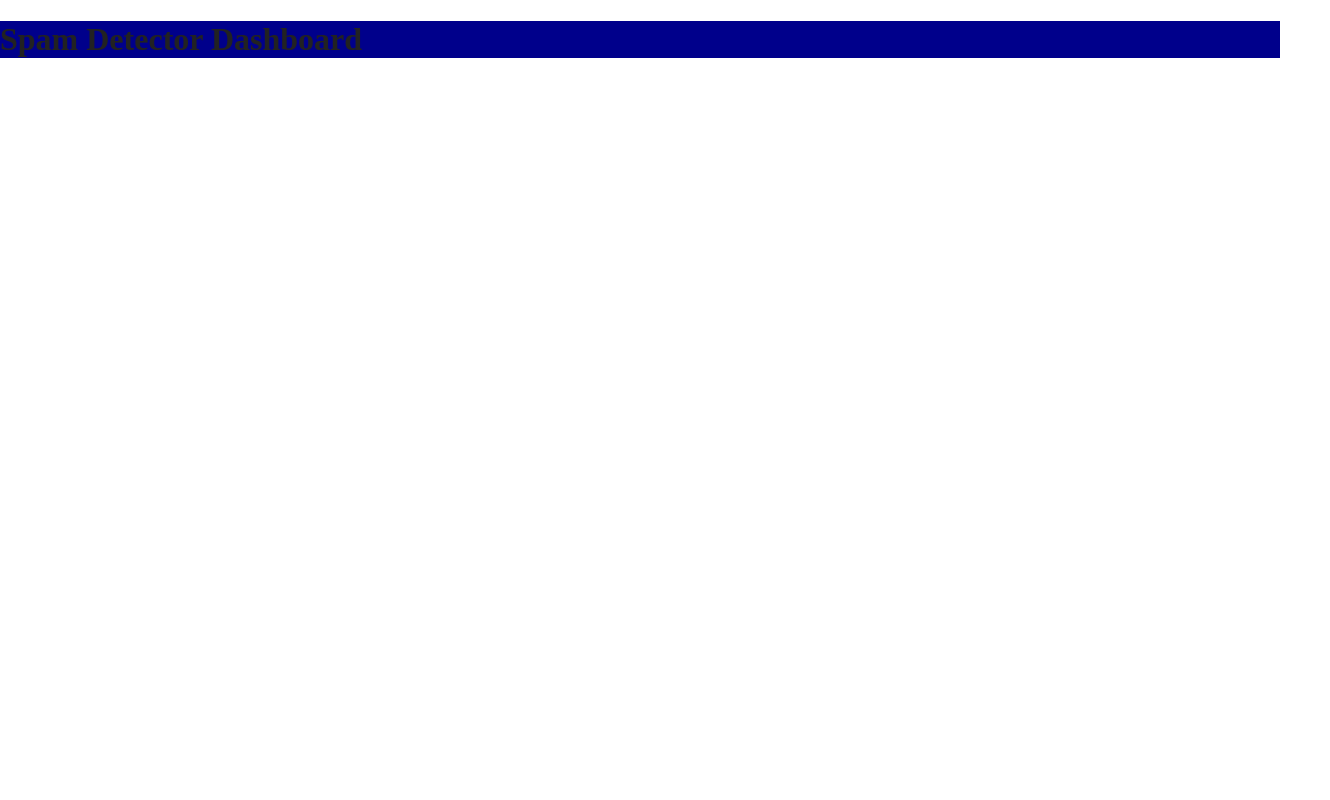
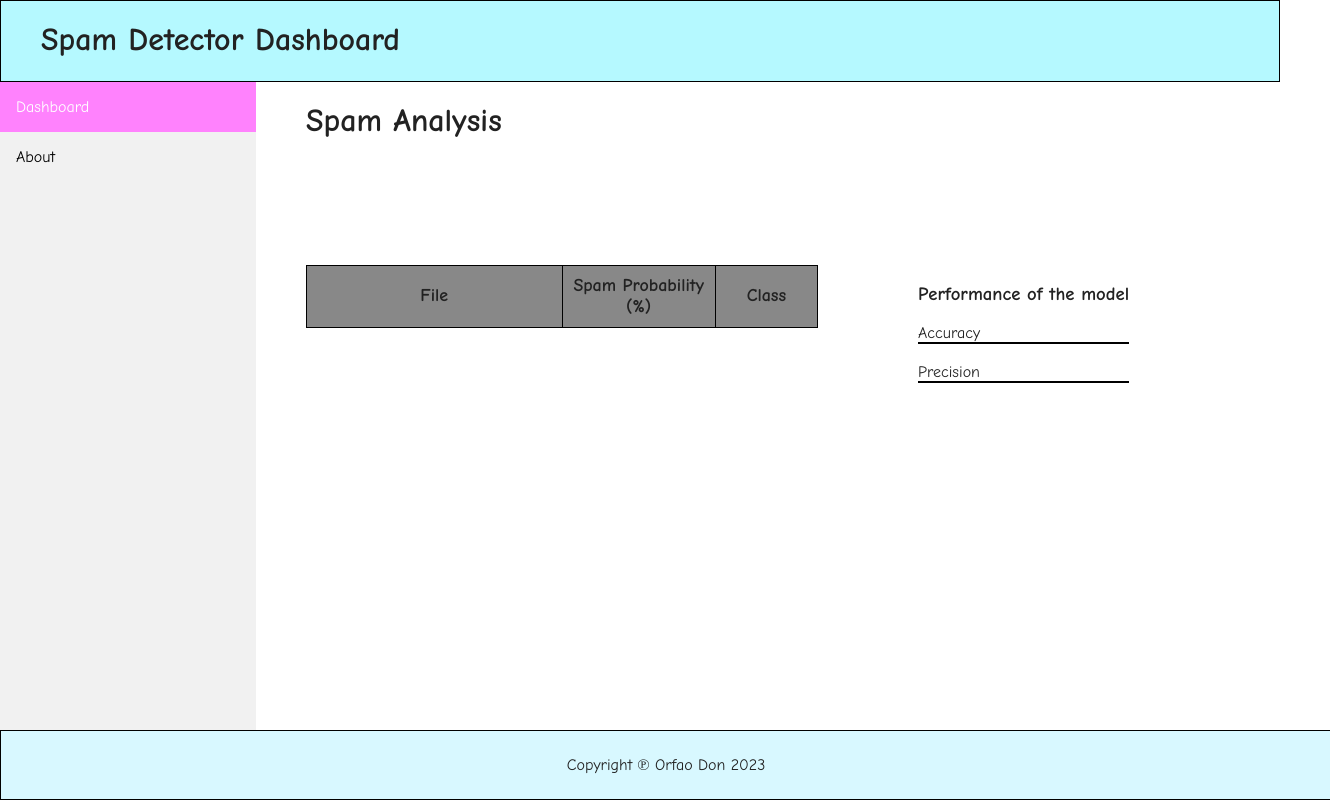
Before and after one commit to oadam03/orfao-don, a website built with Parcel: page SpamDetectorClient/index.html in a window 1280 px wide. Shown: the whole page, 1330 px wide, since content can reach past the window. Built offline with nearby package versions, Linux system fonts and the light colour scheme; files whose address does not match are found by name.

Commit message:
Updating Files

```diff
--- a/SpamDetectorClient/css/main.css
+++ b/SpamDetectorClient/css/main.css
@@ -254,14 +254,143 @@ textarea {
   }
 }
 
+body{
+  font-family: "Comic Sans MS";
+  overflow-x: hidden;
+}
+
 #banner{
-  background-color: darkblue;
+  background-color: #B5F9FF;
+  border: solid black 1px;
+  top:0;
 }
 
 #body{
-  background-color: orange;
+  display: flex;
+  align-items: stretch;
+  flex-grow: 1;
+}
+
+.sidebar {
+  margin: 0;
+  padding: 0;
+  width: 20%;
+  background-color: #f1f1f1;
+  position: fixed;
+  height: 100%;
+  overflow: auto;
+}
+
+.sidebar a {
+  display: block;
+  color: black;
+  padding: 16px;
+  text-decoration: none;
+}
+
+.sidebar a.active {
+  background-color: #FF82FD;
+  color: white;
+}
+
+.sidebar a:hover:not(.active) {
+  background-color: #D8F8FF;
+  color: white;
+}
+
+div.content{
+  margin-left: 20%;
 }
 
 #footer{
-  background-color: red;
+  background-color: #D8F8FF;
+  position: fixed;
+  left: 0;
+  bottom: 0;
+  width:100%;
+  padding: 25px;
+  border: solid black 1px;
+  text-align: center;
 }
+
+#chart{
+  border-collapse: collapse;
+}
+
+th{
+  border: solid 1px black;
+  background-color: #888888;
+  padding: 10px;
+  font-size: 18px;
+}
+
+tr:nth-child(2n+1){
+  background-color: lightgrey;
+}
+
+td{
+  border: solid 1px grey;
+}
+
+.filenameheader{
+  width: 50%;
+}
+
+.spamprobheader{
+  width: 30%
+}
+
+.classheader{
+  width: 20%
+}
+
+.info{
+  margin-top: 125px;
+  margin-left: 50px;
+  width: 100%;
+  display: flex;
+  align-items: stretch;
+  flex-grow: 1;
+}
+
+.left {
+  width:100%;
+  display: inline-block;
+  height: 400px;
+  overflow-y: scroll;
+}
+
+.right{
+  width:100%;
+  display: inline-block;
+  position: relative;
+}
+
+#performance{
+  position: absolute;
+  top: 0;
+  left: 100px;
+}
+
+#accuracy{
+  border: solid black 1px;
+  background-color: white;
+}
+
+#precision{
+  border: solid black 1px;
+  background-color: white;
+}
+
+.title{
+  width: 100%;
+  margin-left: 50px;
+}
+
+.about{
+  margin: 40px;
+}
+
+#banner h1{
+  margin-left: 40px;
+}
--- a/SpamDetectorClient/index.html
+++ b/SpamDetectorClient/index.html
@@ -23,17 +23,45 @@
 </head>
 
 <body>
-
   <!-- Add your site or application content here -->
   <main>
     <div id="banner">
       <h1>Spam Detector Dashboard</h1>
     </div>
-    <div id="body">
+      <div class="sidebar">
+        <a class="active" href="index.html">Dashboard</a>
+        <a href="about.html">About</a>
+      </div>
+      <div class="content">
+        <div class="title">
+          <h1>Spam Analysis</h1>
+        </div>
+        <div class="info">
+          <div class="left">
+            <table id="chart">
+              <tr>
+                <th class="filenameheader">File</th>
+                <th class="spamprobheader">Spam Probability (%)</th>
+                <th class="classheader">Class</th>
+              </tr>
+              <tr>
+              </tr>
+            </table>
+          </div>
+          <div class="right">
+            <div id="performance">
+              <h3>Performance of the model</h3>
+              Accuracy
+              <div id="accuracy"></div><br>
+              Precision
+              <div id="precision"></div><br>
+            </div>
+          </div>
+        </div>
 
-    </div>
+      </div>
     <div id="footer">
-
+      Copyright ℗ Orfao Don 2023
     </div>
   </main>
 
--- a/SpamDetectorClient/js/main.js
+++ b/SpamDetectorClient/js/main.js
@@ -1 +1,86 @@
 // TODO: onload function should retrieve the data needed to populate the UI
+function populate_table(data){
+  console.log(data[0].spamProbability)
+  for(i in data){
+    let table = document.getElementById("chart")
+    let row = table.insertRow(1)
+    let filenamecell = row.insertCell(0)
+    let spamprobcell = row.insertCell(1)
+    let classcell = row.insertCell(2)
+    filenamecell.innerHTML = data[i].filename
+    spamprobcell.innerHTML = data[i].spamProbability
+    classcell.innerHTML = data[i].actualClass
+  }
+}
+
+function addAccuracy(accuracy){
+  let accuracycell = document.getElementById("accuracy");
+  accuracycell.innerHTML = accuracy
+}
+
+function addPrecision(precision){
+  let precisioncell = document.getElementById("precision");
+  precisioncell.innerHTML = precision
+}
+
+function getPrecision(callURL){
+  return fetch(callURL, {
+    method: 'GET',
+    headers: {
+      'Accept': 'application/json',
+    },
+  })
+    .then(response => response.json())
+    .then(response => addPrecision(response))
+}
+
+function getAccuracy(callURL){
+  return fetch(callURL, {
+    method: 'GET',
+    headers: {
+      'Accept': 'application/json',
+    },
+  })
+    .then(response => response.json())
+    .then(response => addAccuracy(response))
+}
+
+/**
+ * Function makes a HTTP request to an API
+ * **/
+function requestData(callURL){
+  return fetch(callURL, {
+    method: 'GET',
+    headers: {
+      'Accept': 'application/json',
+    },
+  })
+    .then(response => response.json())
+    .then(response => populate_table(response))
+}
+
+let apiURL = "http://localhost:8080/spamDetector-1.0/api/spam";
+
+(function () {
+
+  // your page initialization code here
+  // the DOM will be available here
+  // console.log(customerData);
+  // addDataToTable("customers");
+
+  requestData(apiURL)
+    .catch((err) => {
+      console.log("Error: " + err)
+    })
+
+  getPrecision(apiURL + "/precision")
+    .catch((err) => {
+      console.log(err)
+    })
+
+  getAccuracy(apiURL + "/accuracy")
+    .catch((err) => {
+      console.log(err)
+    })
+
+})();
```
Also changed, not shown: SpamDetectorClient/about.html (+19 -0 lines), README.md, 2 other files.
